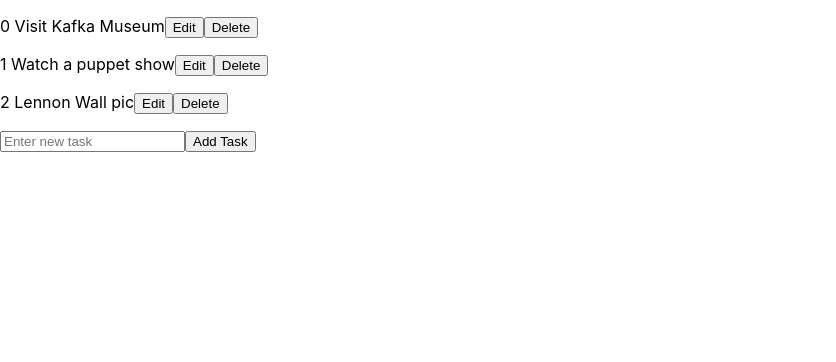
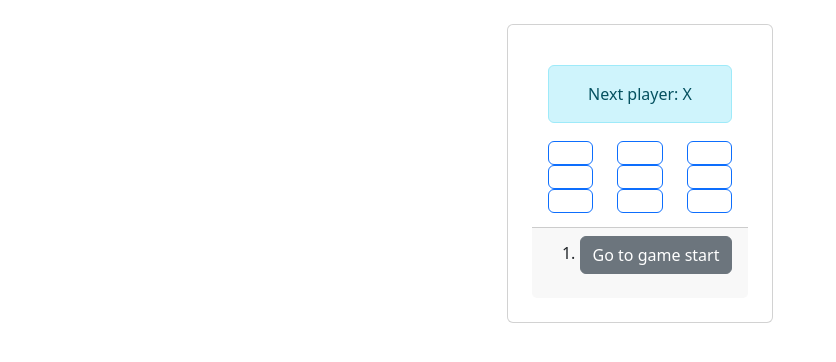
Before and after one commit to Fiza-khan1/Hooks-in-react, a React (Create React App) app: page / in a window 1280 px wide. Shown: the top 362 px of the page, without its empty margins (0-836 px from the left). Built offline with nearby package versions, Linux system fonts and the light colour scheme.

Commit message:
Tic tac toe

```diff
--- a/src/App.js
+++ b/src/App.js
@@ -1,95 +1,128 @@
-import React, { useReducer, useState } from 'react';
+import React, { useState } from 'react';
+import 'bootstrap/dist/css/bootstrap.min.css';
 
-let nextId = 3;
-
-function reducer(state, action) {
-  switch (action.type) {
-    case 'add':
-      return [
-        ...state,
-        { id: nextId++, text: action.text, done: false }
-      ];
-    case 'edit':
-      return state.map(task =>
-        task.id === action.id ? { ...task, text: action.text } : task
-      );
-    case 'delete':
-      return state.filter(task => task.id !== action.id);
-    default:
-      return state;
-  }
-}
-
-
-const initialTasks = [
-  { id: 0, text: 'Visit Kafka Museum', done: true },
-  { id: 1, text: 'Watch a puppet show', done: false },
-  { id: 2, text: 'Lennon Wall pic', done: false }
-];
-
-function MyApp() {
-  const [tasks, dispatch] = useReducer(reducer, initialTasks);
-  const [text, setText] = useState(''); // State for input text
-  const [editId, setEditId] = useState(null); // State for tracking which task is being edited
-
-
-  const handleInput = (e) => {
-    setText(e.target.value);
-  };
-
-  const addTask = () => {
-    if (text.trim()) {
-      dispatch({ type: 'add', text });
-      setText('');
-    }
-  };
-
-
-  const editTask = (id) => {
-    setEditId(id);
-    const taskToEdit = tasks.find(task => task.id === id);
-    setText(taskToEdit.text);
-  };
-
-
-  const saveEdit = () => {
-    if (text.trim()) {
-      dispatch({ type: 'edit', id: editId, text });
-      setEditId(null);
-      setText('');
-    }
-  };
-
-
-  const deleteTask = (id) => {
-    dispatch({ type: 'delete', id });
-  };
-
+// Square component
+function Square({ value, onSquareClick }) {
   return (
-    <>
-      <div>
-        {tasks.map((item) => (
-          <p key={item.id}>
-            {item.id} {item.text}
-            <button onClick={() => editTask(item.id)}>Edit</button>
-            <button onClick={() => deleteTask(item.id)}>Delete</button>
-          </p>
-        ))}
-      </div>
-
-      <input
-        type="text"
-        value={text}
-        onChange={handleInput}
-        placeholder="Enter new task"
-      />
-      {editId !== null ? (
-        <button onClick={saveEdit}>Save Edit</button>
-      ) : (
-        <button onClick={addTask}>Add Task</button>
-      )}
-    </>
+    <button className="btn btn-outline-primary square w-100 h-100" onClick={onSquareClick}>
+      {value}
+    </button>
   );
 }
 
-export default MyApp;
+// Board component
+function Board({ xIsNext, squares, onPlay }) {
+  function handleClick(i) {
+    if (calculateWinner(squares) || squares[i]) {
+      return;
+    }
+    const nextSquares = squares.slice();
+    if (xIsNext) {
+      nextSquares[i] = 'X';
+    } else {
+      nextSquares[i] = 'O';
+    }
+    onPlay(nextSquares);
+  }
+
+  const winner = calculateWinner(squares);
+  let status;
+  if (winner) {
+    status = 'Winner: ' + winner;
+  } else {
+    status = 'Next player: ' + (xIsNext ? 'X' : 'O');
+  }
+
+  return (
+    <div>
+      <div className="alert alert-info text-center">{status}</div>
+      <div className="row">
+        {[0, 1, 2].map(i => (
+          <div className="col-4 col-md-4" key={i}>
+            <Square value={squares[i]} onSquareClick={() => handleClick(i)} />
+          </div>
+        ))}
+      </div>
+      <div className="row">
+        {[3, 4, 5].map(i => (
+          <div className="col-4 col-md-4" key={i}>
+            <Square value={squares[i]} onSquareClick={() => handleClick(i)} />
+          </div>
+        ))}
+      </div>
+      <div className="row">
+        {[6, 7, 8].map(i => (
+          <div className="col-4 col-md-4" key={i}>
+            <Square value={squares[i]} onSquareClick={() => handleClick(i)} />
+          </div>
+        ))}
+      </div>
+    </div>
+  );
+}
+
+// Game component
+export default function Game() {
+  const [history, setHistory] = useState([Array(9).fill(null)]);
+  const [currentMove, setCurrentMove] = useState(0);
+  const xIsNext = currentMove % 2 === 0;
+  const currentSquares = history[currentMove];
+
+  function handlePlay(nextSquares) {
+    const nextHistory = [...history.slice(0, currentMove + 1), nextSquares];
+    setHistory(nextHistory);
+    setCurrentMove(nextHistory.length - 1);
+  }
+
+  function jumpTo(nextMove) {
+    setCurrentMove(nextMove);
+  }
+
+  const moves = history.map((squares, move) => {
+    let description;
+    if (move > 0) {
+      description = 'Go to move #' + move;
+    } else {
+      description = 'Go to game start';
+    }
+    return (
+      <li key={move}>
+        <button className="btn btn-secondary" onClick={() => jumpTo(move)}>{description}</button>
+      </li>
+    );
+  });
+
+  return (
+    <div className="container mt-4 d-flex justify-content-center">
+      <div className="card p-4">
+        <div className="card-body">
+          <Board xIsNext={xIsNext} squares={currentSquares} onPlay={handlePlay} />
+        </div>
+        <div className="card-footer">
+          <ol>{moves}</ol>
+        </div>
+      </div>
+    </div>
+  );
+}
+
+// Utility function to calculate winner
+function calculateWinner(squares) {
+  const lines = [
+    [0, 1, 2],
+    [3, 4, 5],
+    [6, 7, 8],
+    [0, 3, 6],
+    [1, 4, 7],
+    [2, 5, 8],
+    [0, 4, 8],
+    [2, 4, 6],
+  ];
+  for (let i = 0; i < lines.length; i++) {
+    const [a, b, c] = lines[i];
+    if (squares[a] && squares[a] === squares[b] && squares[a] === squares[c]) {
+      return squares[a];
+    }
+  }
+  return null;
+}
```
